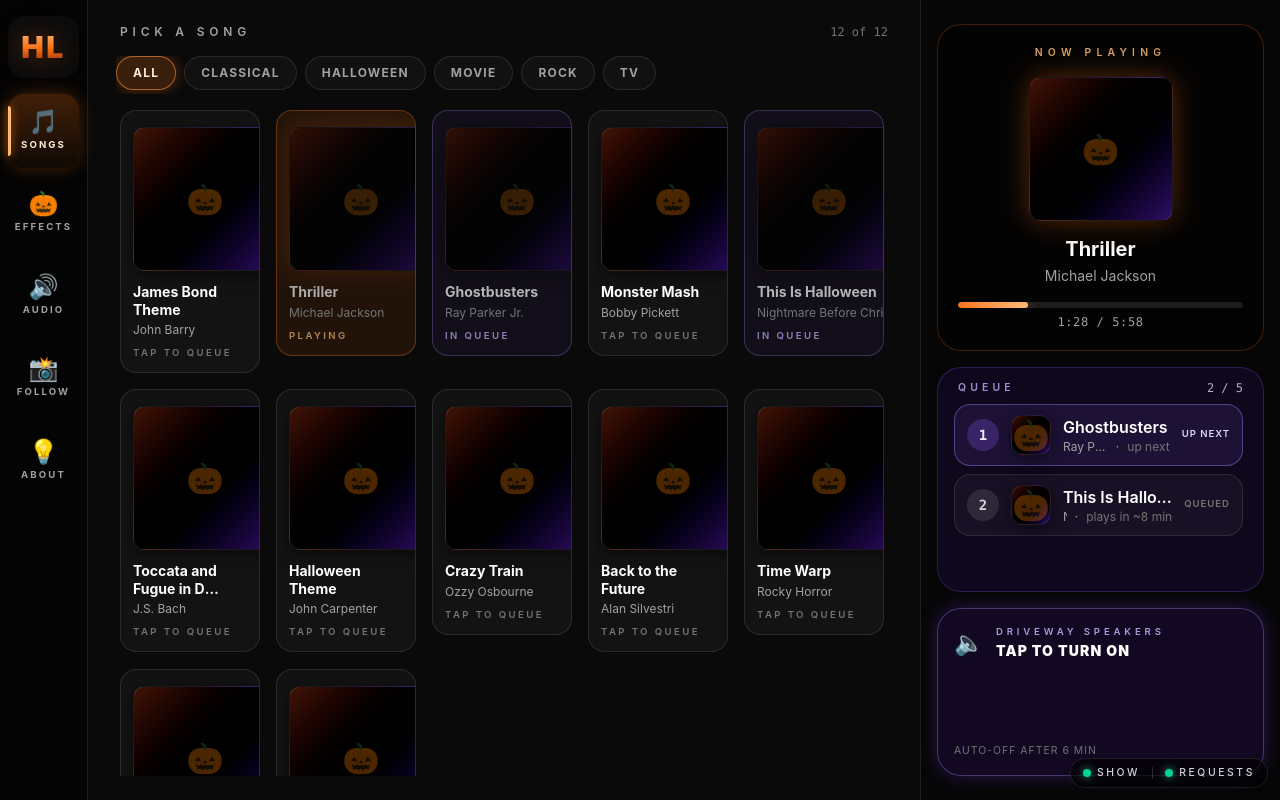
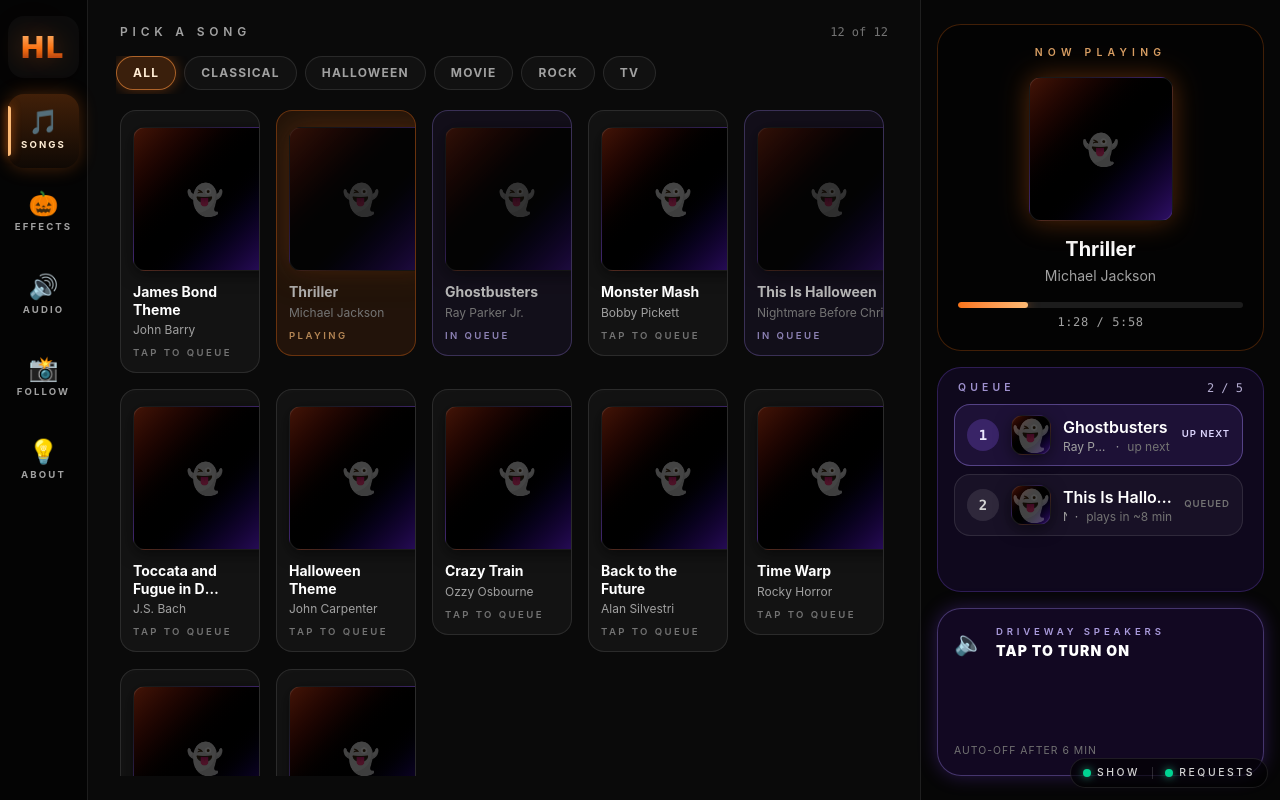
Before and after one commit to hillardlights/kiosk, a React (Vite) app: page / in a window 1280 px wide. Built offline with nearby package versions, Linux system fonts and the light colour scheme; no server answers.

Commit message:
Swap Halloween seasonEmoji from pumpkin to ghost

```diff
--- a/src/config.ts
+++ b/src/config.ts
@@ -106,7 +106,7 @@
     siteUrl: "https://hillardlights.com",
     season,
     seasonYear: envNumber("VITE_SEASON_YEAR", 2026),
-    seasonEmoji: season === "halloween" ? "🎃" : "🎄",
+    seasonEmoji: season === "halloween" ? "👻" : "🎄",
     seasonLabel: season === "halloween" ? "Halloween" : "Christmas",
     fmFrequency: envString("VITE_FM_FREQUENCY", "105.3 FM"),
     socials: {
```
